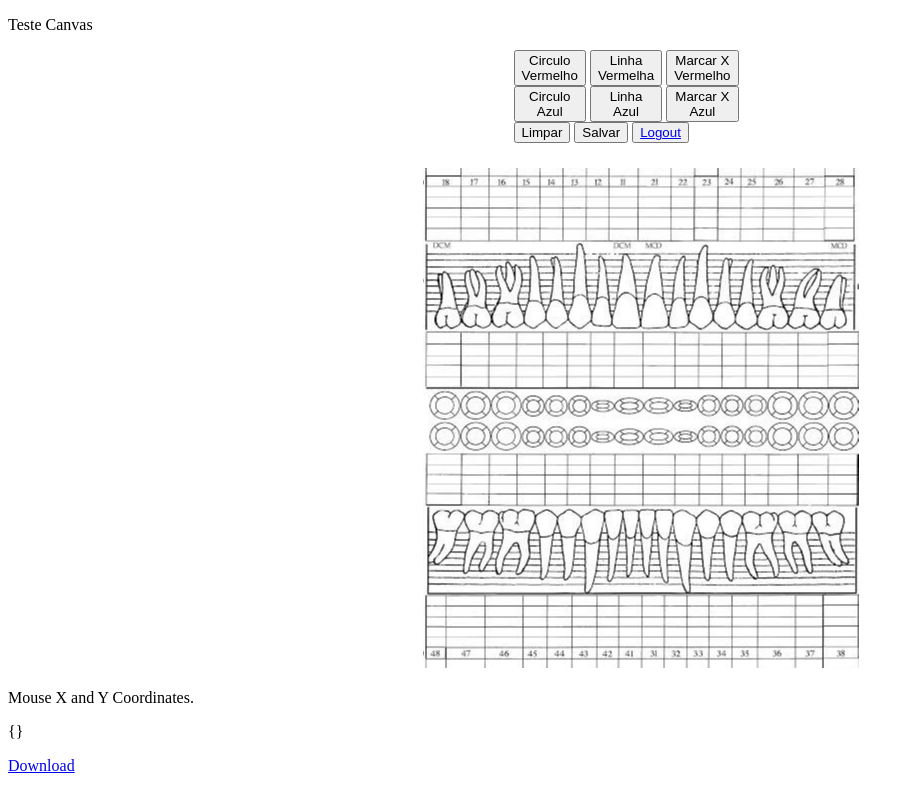
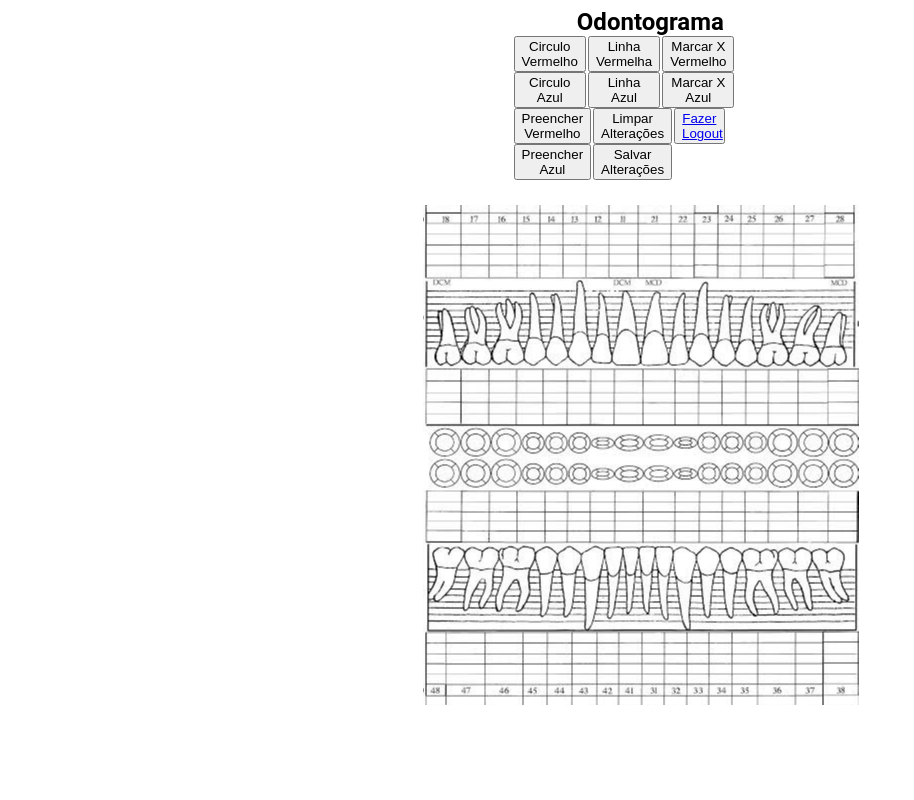
Before and after one commit to FACTOSolution/bdOdonto, a Django app: page /odontograma/ in a window 1280 px wide. Shown: the whole page, without its empty margins (0-914 px from the left). Run offline with Django 3.2, Linux system fonts and the light colour scheme; the visitor is signed in with stand-in values (Sample User, id 1); data that the repository does not hold is empty; parts of the project's set-up code (start-up, migrations or seed data) failed here and were passed over.

Commit message:
Updating odontograma

```diff
--- a/bdOdonto/sistema_fichas/static/css/canvas_styles.css
+++ b/bdOdonto/sistema_fichas/static/css/odontograma_styles.css
@@ -1,8 +1,18 @@
+body{
+	font-family: 'Roboto', sans-serif;
+}
+
+h2#pagetitle {
+	margin: auto;
+	width: 10%;
+}
+
 div#selectors {
     display: block;
     margin: auto;
     width: 20%;
     padding-bottom: 20px;
+	font-size: 50%;
 }
 
 #Circle {
@@ -24,7 +34,19 @@ div#selectors {
 }
 
 #Options {
-    display: inline;
+    display: inline-table;
+    margin: auto;
+    width: 20%;
+}
+
+#buttonLogout {
+    display: inline-table;
+    margin: auto;
+    width: 20%;
+}
+
+#FilledCircle {
+    display: inline-table;
     margin: auto;
     width: 20%;
 }
--- a/bdOdonto/sistema_fichas/templates/sistema_fichas/odontograma.html
+++ b/bdOdonto/sistema_fichas/templates/sistema_fichas/odontograma.html
@@ -1,11 +1,11 @@
 <!DOCTYPE html>
 <html>
 <head>
-<title>Teste Canvas</title>
-<link rel="stylesheet" href="/static/css/canvas_styles.css">
+<title>Odontograma</title>
+<link rel="stylesheet" href="/static/css/odontograma_styles.css">
 </head>
 <body>
-<p>Teste Canvas</p>
+<h2 id="pagetitle">Odontograma</h2>
 <div id="selectors">
     <div id="Circle">
         <button id="buttonCircle" type="button" onclick="buttonRedCircle()">Circulo Vermelho</button>
@@ -19,17 +19,18 @@
         <button id="buttonAxis" type="button" onclick="buttonRedAxis()">Marcar X Vermelho</button>
         <button id="buttonAxis" type="button" onclick="buttonBlueAxis()">Marcar X Azul</button>
     </div>
+	<div id="FilledCircle">
+        <button id="buttonFilledCircle" type="button" onclick="buttonRedFilledCircle()">Preencher Vermelho</button>
+        <button id="buttonFilledCircle" type="button" onclick="buttonBlueFilledCircle()">Preencher Azul</button>
+    </div>
     <div id="Options">
-	<button id="buttonClear" type="button" onclick="buttonClear()">Limpar</button>
-        <button id="buttonSave" type="button" href="" onclick="buttonSave()">Salvar</button>
-        <button><a href="{% url 'logout' %}?next={{ request.path }}">Logout</a></button>
+		<button id="buttonClear" type="button" onclick="buttonClear()">Limpar Alterações</button>
+        <button id="buttonSave" type="button" href="" onclick="buttonSave()">Salvar Alterações</button>
     </div>
+	<button id="buttonLogout" type="button"><a href="{% url 'logout' %}?next={{ request.path }}">Fazer Logout</a></button>
+
 </div>
 <canvas id="canvas" width="515" height="500"></canvas>
-<p id="demo"> Mouse X and Y Coordinates.</p>
-<p id="points"> Points.</p>
-<div id="download"></div>
-
 
 <script>
 var rect = document.getElementById
@@ -69,6 +70,14 @@ function buttonRedAxis(){
 
 function buttonBlueAxis(){
     drawing_type = "blueaxis";
+}
+
+function buttonRedFilledCircle(){
+    drawing_type = "redfilledcircle";
+}
+
+function buttonBlueFilledCircle(){
+    drawing_type = "bluefilledcircle";
 }
 
 function buttonClear(){
@@ -135,17 +144,36 @@ function drawBlueCircle(x, y){
     ctx.stroke();
 }
 
+function drawRedFilledCircle(x, y){
+    ctx.fillStyle = '#FF0000';
+    ctx.beginPath();
+    ctx.arc(x, y, 6, 0, 2*Math.PI);
+    ctx.fill();
+}
+
+function drawBlueFilledCircle(x, y){
+    ctx.fillStyle = '#0000FF';
+    ctx.beginPath();
+    ctx.arc(x, y, 6, 0, 2*Math.PI);
+    ctx.fill();
+}
 canvas.onclick = function(event) {
-    var x = event.clientX - (rect.left + window.scrollX);
-    var y = event.clientY - (rect.top - window.scrollY);
+    var x = (event.clientX - 4) - (rect.left + window.scrollX);
+    var y = (event.clientY - 3) - (rect.top - window.scrollY);
     switch(drawing_type){
+        case "redfilledcircle":
+            drawRedFilledCircle(x, y);
+            break;
+        case "bluefilledcircle":
+            drawBlueFilledCircle(x, y);
+            break;
         case "redcircle":
             drawRedCircle(x, y);
             break;
         case "bluecircle":
             drawBlueCircle(x, y);
             break;
-        case "redline":
+		case "redline":
             drawRedLine(x, y);
             break;
         case "blueline":
@@ -161,19 +189,9 @@ canvas.onclick = function(event) {
             alert("Opcao nao especificada");
     }
 
-    document.getElementById("demo").innerHTML = "X=" + rect.top + " Y=" + rect.left;
     points.drawing_text = [event.pageX, event.pageY];
     json = JSON.stringify(points);
 }
-
-json = JSON.stringify(points);
-var url = URL.createObjectURL(new Blob([json], {type: "application/json"}));
-var a = document.createElement('a');
-a.download = 'backup.json';
-a.href = url;
-a.textContent = "Download";
-document.getElementById('download').appendChild(a);
-document.getElementById('points').innerHTML = JSON.stringify(points);
 </script>
 </body>
 </html>
```
